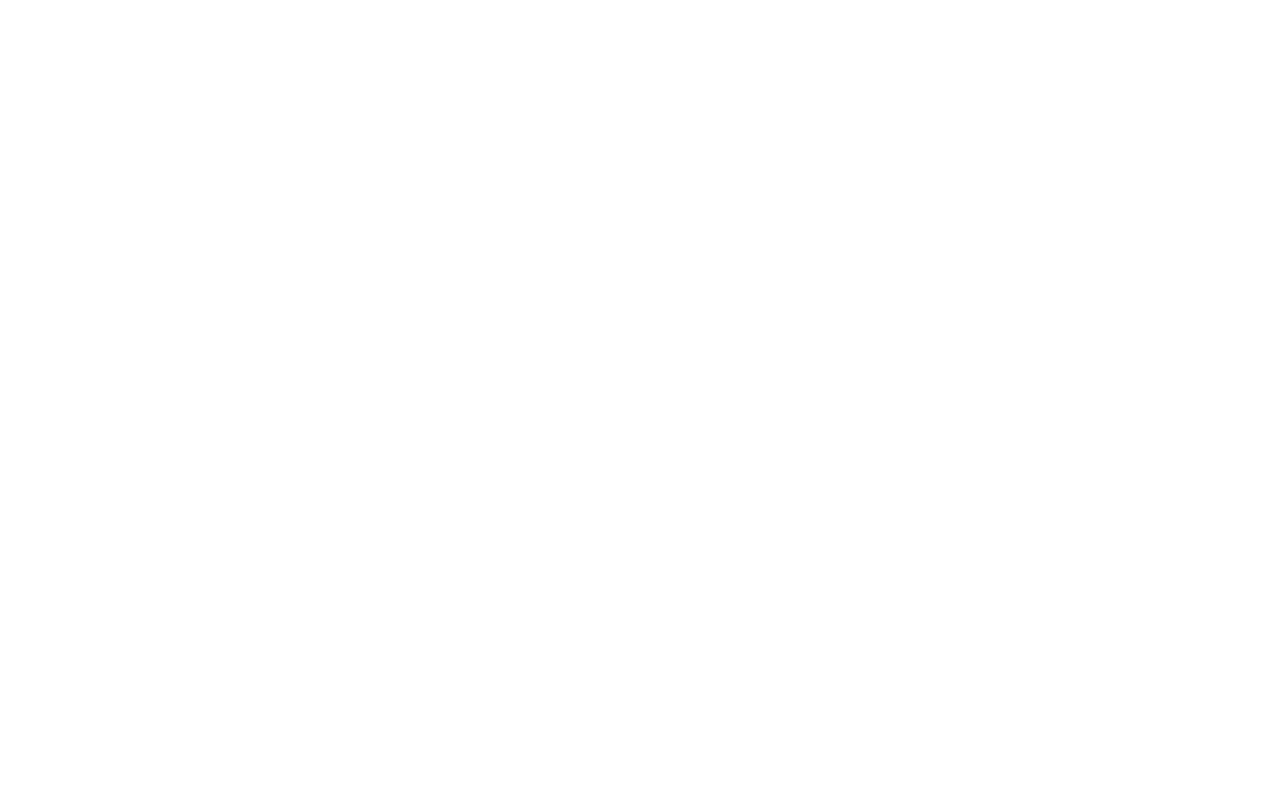
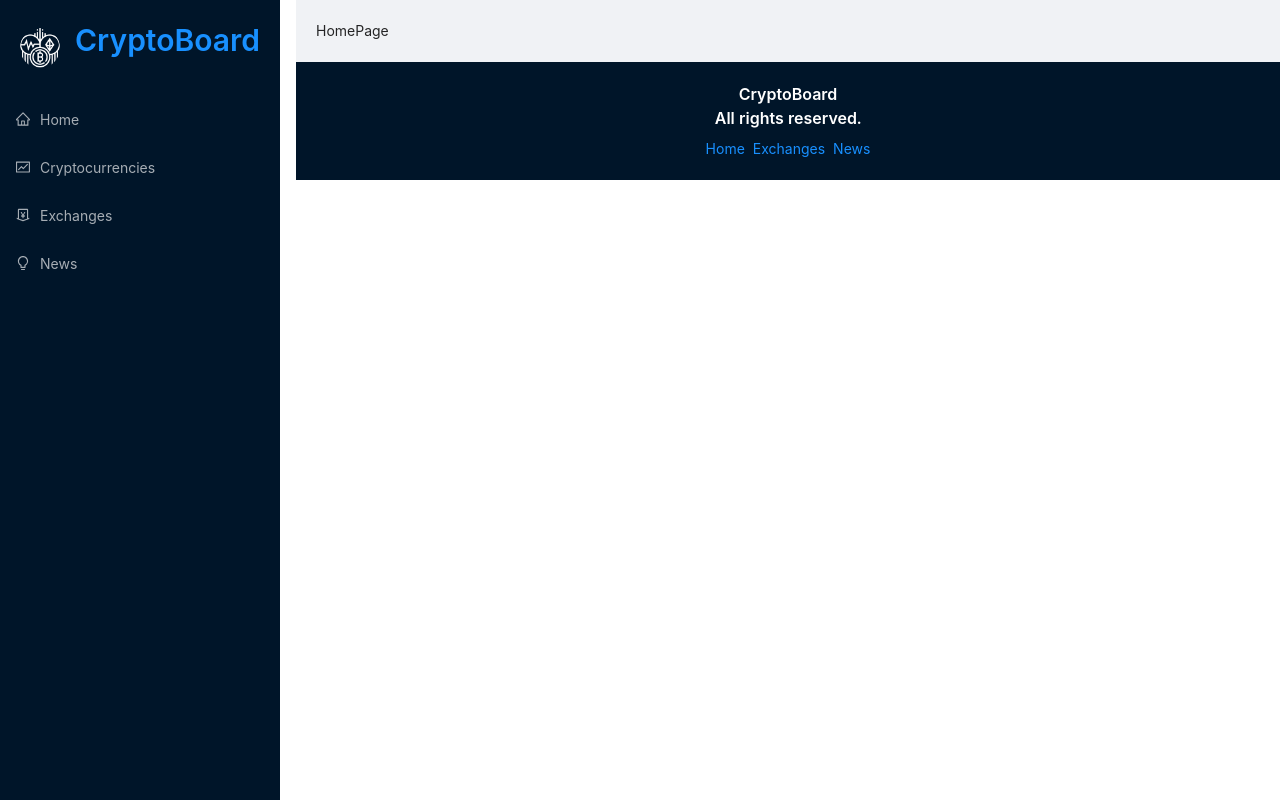
Before and after one commit to NithinGopal/Crypto-Board, a React (Create React App) app: page / in a window 1280 px wide. Built offline with nearby package versions, Linux system fonts and the light colour scheme.

Commit message:
Completed basic Layout
- added navbar, logo, app.css

```diff
--- /dev/null
+++ b/src/App.css
@@ -0,0 +1,378 @@
+:root{
+    --text-primary:#000;
+    --bgPrimary:#fff;
+   --bgSecondary: #F9F9F9;
+   --pink: #0071bd;
+   --light-blue: #e6f7ff;
+   --border: #d9d9d9;
+}
+
+* {
+    margin: 0;
+    padding: 0;
+    box-sizing: border-box;
+}
+
+a:hover{
+    color: var(--pink) !important;
+}
+
+.app{
+    display: flex;
+    overflow: hidden;
+}
+
+.navbar{
+    flex: 0.2;
+    background-color: rgb(0, 21, 41);
+}
+
+.main{
+    flex: 0.8;
+    width: 100%;
+
+}
+.routes{
+    padding: 20px;
+}
+.nav-container{
+    position: fixed;
+    left: 0;
+    margin: 10px;
+    height: 100vh;
+    margin: 0px;
+    background-color: rgb(0, 21, 41);
+}
+
+.logo-container{
+    background-color: #001529;
+    display: flex;
+    padding: 20px;
+    align-items: center;
+    width: 100%;
+}
+.logo{
+    margin:0 0 0 15px;
+}
+.logo a{
+   color: white;
+}
+.menu-control-container{
+    display: none !important;
+    position: absolute !important;
+    right: 10px !important;
+    top: 25px !important;
+    font-size: 1.2rem !important;
+    background-color: var(--bgSecondary) !important;
+    border: none !important;
+}
+
+.loader{
+    height: 81vh;
+    display: flex;
+    justify-content: center;
+    align-items: center;
+}
+
+@media screen and (max-width:1300px){
+    .main{
+        margin-left: 50px;
+    }
+}
+
+@media screen and (max-width:1170px){
+    .main{
+        margin-left: 50px;
+    }
+}
+
+@media screen and (max-width:1000px){
+    .main{
+        margin-left: 100px;
+    }
+}
+
+@media screen and (max-width:800px){
+    .app{
+        flex-direction: column;
+        overflow: hidden;
+    }
+
+    .navbar{
+        flex: 1;
+    }
+
+    .main{
+        flex: 1;
+        margin-top: 90px;
+        margin-left: 0px;
+        margin-right: 10px;
+    }
+
+    .nav-container{
+        height: 8vh;
+        position:fixed;
+        width: 100%;
+        z-index: 100;
+        background-color: var(--bgSecondary);
+    }
+
+    .menu-control-container{
+        display: block !important;
+    }
+
+    .ant-menu{
+        position: absolute;
+        right: 0px;
+    }
+    .home-title{
+        font-size: 1.4rem !important;
+    }
+    .show-more{
+        font-size: 1.3rem !important;
+    }
+}
+
+.coin-detail-container{
+    margin: 30px;
+}
+
+.coin-heading-container{
+    display: flex;
+    justify-content: center;
+    align-items: center;
+    flex-direction: column;
+    border-bottom: 1px solid var(--border);
+    padding-top: 20px;
+    padding-bottom: 20px;
+    gap: 10px;
+}
+
+.coin-heading-container .coin-name{
+    font-weight: 900;
+    color: var(--pink);
+}
+
+.coin-heading-container p{
+    font-size: 1rem;
+    opacity: 0.9;
+    margin-bottom: 20px;
+}
+
+.stats-container{
+    display: flex;
+    justify-content: space-between;
+    align-items: center;
+    gap: 40px;
+}
+
+.stats-container h2{
+    font-weight: 700;
+    font-size: 1.4rem;
+    margin-top: 20px;
+    color: var(--pink);
+}
+
+.coin-details-heading{
+    font-weight: 700 !important;
+    margin-top: 20px !important;
+    color: var(--pink) !important;
+}
+
+.coin-stats{
+    display: flex;
+    justify-content: space-between;
+    border-bottom: 1px solid var(--border);
+    font-size: 1rem;
+    opacity: 0.9;
+    padding: 20px;
+
+}
+
+.coin-stats-name{
+    display: flex;
+    gap: 10px;
+    font-size: 1rem;
+}
+
+.stats{
+    font-weight: 800;
+}
+
+.coin-value-statistics-heading p{
+    font-size: 1rem;
+    opacity: 0.9;
+}
+
+.coin-desc-link{
+    display: flex;
+    gap: 40px;
+    margin-top: 40px;
+    padding-top: 20px;
+}
+
+.coin-desc-link h2{
+    font-weight: 700;
+    color: var(--pink);
+}
+
+.coin-desc-link p{
+    font-size: 1rem;
+    opacity: 0.9;
+}
+
+.coin-desc-link a{
+    color: var(--pink);
+}
+
+.coin-desc-link h3{
+    font-weight: 700;
+}
+
+.coin-desc{
+    flex: 0.5;
+}
+
+.coin-links{
+  padding: 0px 20px;
+    flex: 0.5;
+}
+
+.coin-link{
+    display: flex;
+    justify-content: space-between;
+    align-items: center;
+    border-bottom: 1px solid var(--border);
+    padding: 20px;
+}
+
+.link-name{
+    text-transform: capitalize;
+    font-size: 1rem;
+}
+
+.coin-link a{
+    color: var(--pink);
+    font-weight: 700;
+    font-size: 1rem;
+}
+
+.coin-link:hover, .coin-stats:hover{
+    background-color: var(--bgSecondary);
+}
+
+@media screen and (max-width:1000px){
+    .stats-container{
+        flex-direction: column;
+    }
+    .coin-desc-link{
+        flex-direction: column;
+    }
+    .stats-container h2{
+        margin-top: 0px;
+    }
+}
+
+@media screen and (max-width: 500px){
+    .coin-links{
+        padding: 0px;
+    }
+    .coin-detail-container{
+        margin: 0;
+    }
+}
+@media screen and (max-width: 500px){
+    .heading{
+        margin-top: 20px;
+    }
+}
+
+.select-news{
+    width: 180px;
+}
+.news-card{
+    min-height: 300px !important;
+}
+.news-image-container{
+    display: flex !important;
+    justify-content: space-between !important;
+}
+.news-title{
+width: 70%;
+}
+
+.news-image-container .img{
+    width:100px;
+    height:100px;
+}
+.news-card p{
+    color: black;
+    margin: 10px 0px !important;
+}
+.provider-container{
+    display: flex;
+    justify-content: space-between;
+}
+.provider-name{
+    margin-left: 10px;
+}
+
+.chart-header{
+    display: flex;
+    justify-content: space-between;
+    gap: 50px;
+    color: #0071bd;
+}
+.chart-title{
+    color: #0071bd !important;
+}
+.price-container{
+    display: flex !important;
+    gap: 20px !important;
+    align-items: center !important;
+    flex-wrap: wrap !important;
+}
+.price-change{
+    font-weight: 900 !important;
+}
+.current-price{
+    margin-top: 0px !important;
+    font-weight: 900 !important;
+}
+.home-heading-container{
+    display: flex;
+    justify-content: space-between;
+    align-items: center;
+    margin-top: 40px;
+}
+.show-more{
+    margin-top: 0px !important;
+}
+.exchange-image{
+    margin: 0px 10px !important;
+}
+.search-crypto{
+    margin: 20px auto 30px auto;
+    width: 250px;
+}
+.crypto-card-container{
+    min-height: 65vh !important;
+}
+.crypto-card{
+    min-width: 250px;
+}
+.crypto-card .crypto-image{
+    width:35px;
+}
+.select-timeperiod{
+    width: 200px !important;
+    margin-top: 20px !important;
+}
+
+.footer {
+    background-color: #001529;
+    display: flex;
+    flex-direction: column;
+    padding: 20px;
+    align-items: center;
+}
--- a/src/App.js
+++ b/src/App.js
@@ -1,19 +1,42 @@
 import React from "react";
-import { Switch, Route, Link } from 'react-router-dom';
+import { Routes, Route, Link } from 'react-router-dom';
 import { Layout, Typography, Space } from 'antd';
+
+import './App.css'
+
+import { Navbar, Exchanges, HomePage, Cryptocurrencies, CryptoDetails, News } from './components'
 
 const App = () => {
   return (
-    <div className="App">
+    <div className="app">
       <div className="navbar">
-
+        <Navbar />
       </div>
       <div className="main">
+        <Layout>
+          <div className="routes">
+            <Routes>
+              <Route path="/" element={<HomePage />} />
+              <Route path="/exchanges" element={<Exchanges />} />
+              <Route path="/cryptocurrencies" element={<Cryptocurrencies />} />
+              <Route path="/crypto/:coinId" element={<CryptoDetails />} />
+              <Route path="/news" element={<News />} />
+            </Routes>
+          </div>
+        </Layout>
+        <div className="footer">
+          <Typography.Title level={5} style={{ color: 'white', textAlign: 'center' }}>
+            CryptoBoard <br />
+            All rights reserved.
+          </Typography.Title>
+          <Space>
+            <Link to='/'>Home</Link>
+            <Link to='/exchanges'>Exchanges</Link>
+            <Link to='/news'>News</Link>
+          </Space>
+        </div>
+      </div>
 
-      </div>
-      <div className="footer">
-
-      </div>
     </div>
   );
 }
--- /dev/null
+++ b/src/components/CryptoDetails.jsx
@@ -0,0 +1,9 @@
+import React from 'react'
+
+const CryptoDetails = () => {
+  return (
+    <div>CryptoDetails</div>
+  )
+}
+
+export default CryptoDetails
--- /dev/null
+++ b/src/components/Cryptocurrencies.jsx
@@ -0,0 +1,9 @@
+import React from 'react'
+
+const Cryptocurrencies = () => {
+  return (
+    <div>Cryptocurrencies</div>
+  )
+}
+
+export default Cryptocurrencies
--- /dev/null
+++ b/src/components/Exchanges.jsx
@@ -0,0 +1,9 @@
+import React from 'react'
+
+const Exchanges = () => {
+  return (
+    <div>Exchanges</div>
+  )
+}
+
+export default Exchanges
--- /dev/null
+++ b/src/components/HomePage.jsx
@@ -0,0 +1,9 @@
+import React from 'react'
+
+const HomePage = () => {
+  return (
+    <div>HomePage</div>
+  )
+}
+
+export default HomePage
--- /dev/null
+++ b/src/components/Navbar.jsx
@@ -0,0 +1,35 @@
+import React from 'react'
+import { Avatar, Typography, Button, Menu } from 'antd'
+import { Link } from 'react-router-dom'
+import { HomeOutlined, MoneyOutlined, BulbOutlined, FundOutlined, MenuOutlined, MoneyCollectOutlined } from '@ant-design/icons'
+
+import icon from '../images/cryptocurrency.png'
+
+const Navbar = () => {
+  return (
+    <div className='nav-container'>
+        <div className='logo-container'>
+            <Avatar src={icon} size='large' />
+            <Typography.Title level={2} className='logo'>
+                <Link to='/'>CryptoBoard</Link>
+            </Typography.Title>
+        </div>
+        <Menu theme='dark'>
+              <Menu.Item icon={<HomeOutlined />}>
+                <Link to='/'>Home</Link>
+              </Menu.Item>
+              <Menu.Item icon={<FundOutlined />}>
+                <Link to='/cryptocurrencies'>Cryptocurrencies</Link>
+              </Menu.Item>
+              <Menu.Item icon={<MoneyCollectOutlined />}>
+                <Link to='/exchanges'>Exchanges</Link>
+              </Menu.Item>
+              <Menu.Item icon={<BulbOutlined />}>
+                <Link to='/news'>News</Link>
+              </Menu.Item>
+        </Menu>
+    </div>
+  )
+}
+
+export default Navbar
--- /dev/null
+++ b/src/components/News.jsx
@@ -0,0 +1,9 @@
+import React from 'react'
+
+const News = () => {
+  return (
+    <div>News</div>
+  )
+}
+
+export default News
--- /dev/null
+++ b/src/components/index.js
@@ -0,0 +1,6 @@
+export {default as Navbar} from './Navbar';
+export {default as Cryptocurrencies} from './Cryptocurrencies';
+export {default as CryptoDetails} from './CryptoDetails';
+export {default as HomePage} from './HomePage';
+export {default as Exchanges} from './Exchanges';
+export {default as News} from './News';
--- a/src/index.js
+++ b/src/index.js
@@ -1,10 +1,14 @@
 import React from 'react';
 import ReactDOM from 'react-dom/client';
+import { BrowserRouter } from 'react-router-dom';
 
 import App from './App';
-
+import 'antd/dist/antd.css';
 
 const root = ReactDOM.createRoot(document.getElementById('root'));
 root.render(
-  <App />
+  <BrowserRouter>
+    <App />
+  </BrowserRouter>
+  // <App />
 );
```
Also changed, not shown: package.json (+11 -0 lines), src/images/cryptocurrency.png (added), 1 other file (tests, documents, lock files or other folders).
